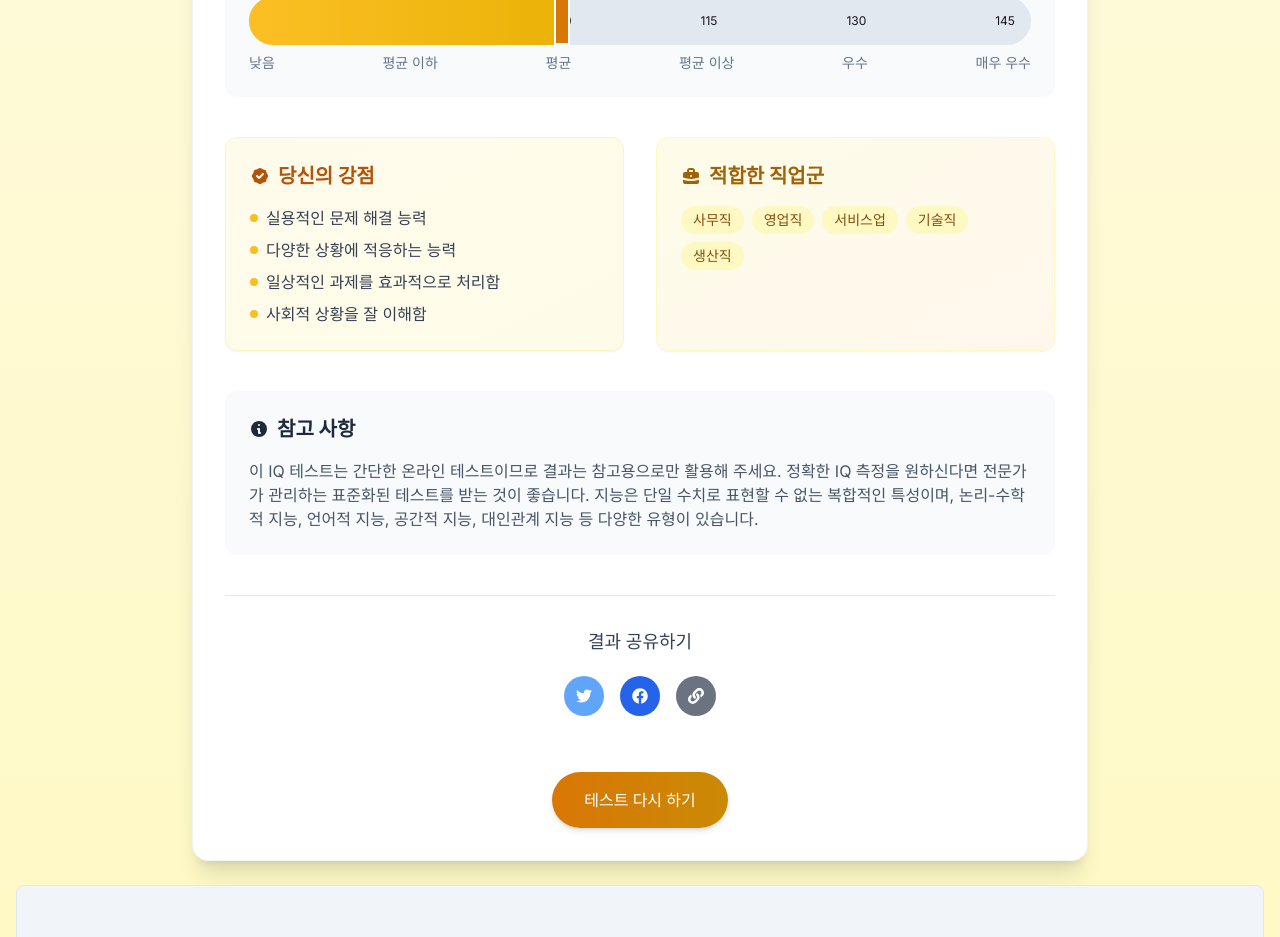
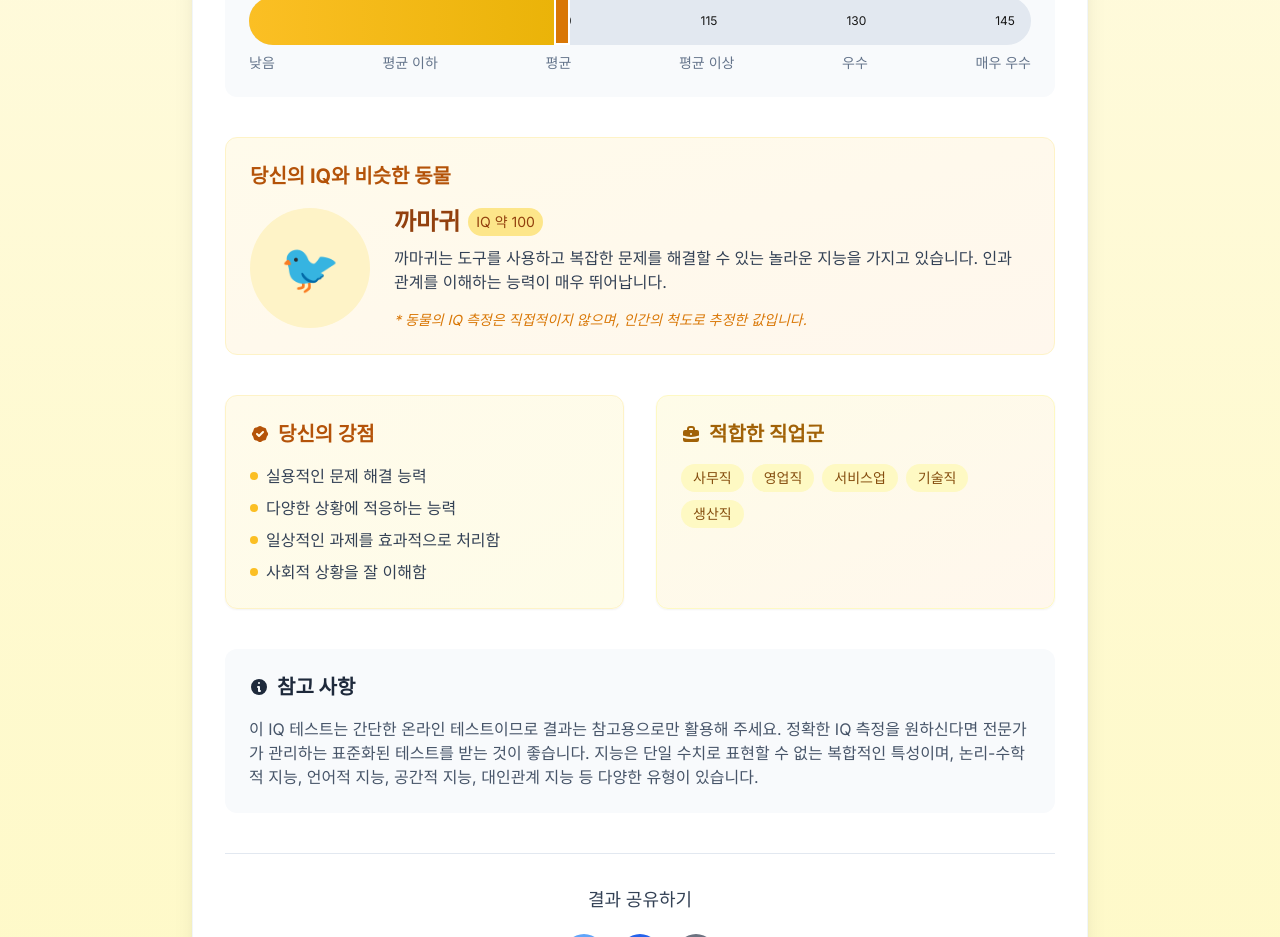
Before and after one commit to mingyun-jeong/interactive-site, a Next.js app: page /quizzes/iq/result in a window 1280 px wide. Shown: the part 1000-1937 px from the top of the page. Built offline with nearby package versions, Linux system fonts and the light colour scheme.

Commit message:
Add animal IQ comparison section to IQ test results

```diff
--- a/app/quizzes/iq/result/page.tsx
+++ b/app/quizzes/iq/result/page.tsx
@@ -6,6 +6,7 @@ import Link from "next/link";
 import { Brain, ChevronLeft, Share2 } from "lucide-react";
 import ShareButtons from "@/components/ShareButtons";
 import AdBanner from "@/components/AdBanner";
+import Image from "next/image";
 
 // IQ 점수 해석 데이터
 const iqRanges = [
@@ -119,6 +120,28 @@ const iqRanges = [
   }
 ];
 
+// 동물 IQ 비교 데이터
+const animalIqComparisons = [
+  { score: 140, animal: "돌고래", description: "돌고래는 가장 지능이 높은, 인간 이외의 동물로 알려져 있습니다. 복잡한 문제 해결 능력과 도구 사용, 자기 인식을 가지고 있습니다." },
+  { score: 130, animal: "침팬지", description: "침팬지는 도구를 사용하고, 언어를 배우며, 심지어 계획을 세우는 등 인간과 매우 유사한 인지 능력을 보입니다." },
+  { score: 120, animal: "고릴라", description: "고릴라는 추상적 사고가 가능하며, 문제 해결 능력이 뛰어나고 감정 이해와 표현이 가능합니다." },
+  { score: 110, animal: "코끼리", description: "코끼리는 뛰어난 기억력과 공감 능력을 가지고 있으며, 복잡한 사회적 구조를 이해하고 유지합니다." },
+  { score: 100, animal: "까마귀", description: "까마귀는 도구를 사용하고 복잡한 문제를 해결할 수 있는 놀라운 지능을 가지고 있습니다. 인과 관계를 이해하는 능력이 매우 뛰어납니다." },
+  { score: 95, animal: "오랑우탄", description: "오랑우탄은 도구를 사용하고, 새로운 상황에 적응하는 창의적인 문제 해결 능력을 가지고 있습니다." },
+  { score: 90, animal: "돼지", description: "돼지는 놀라울 정도로 학습 능력이 뛰어나며, 미로를 빠져나오는 문제 해결 능력이 우수합니다." },
+  { score: 85, animal: "비둘기", description: "비둘기는 훌륭한 길 찾기 능력과 패턴 인식 능력을 가지고 있으며, 추상적인 개념도 이해할 수 있습니다." },
+  { score: 80, animal: "고양이", description: "고양이는 문제 해결 능력이 있으며, 관찰을 통한 학습이 가능합니다." },
+  { score: 75, animal: "다람쥐", description: "다람쥐는 복잡한 공간 기억력과 문제 해결 능력을 가지고 있습니다." },
+  { score: 70, animal: "쥐", description: "쥐는 미로를 학습하고 문제를 해결하는 능력이 뛰어납니다." }
+];
+
+// 가장 가까운 동물 IQ 찾기 함수
+function findClosestAnimalIq(score) {
+  return animalIqComparisons.reduce((closest, current) => {
+    return Math.abs(current.score - score) < Math.abs(closest.score - score) ? current : closest;
+  });
+}
+
 function LoadingFallback() {
   return (
     <div className="flex justify-center items-center min-h-screen">
@@ -136,6 +159,9 @@ function IQResultContent() {
 
   // IQ 레벨 찾기
   const iqLevel = iqRanges.find(range => validScore >= range.min && validScore <= range.max);
+
+  // 가장 가까운 동물 IQ 찾기
+  const closestAnimal = findClosestAnimalIq(validScore);
 
   const [mounted, setMounted] = useState(false);
 
@@ -222,6 +248,43 @@ function IQResultContent() {
               <span>평균 이상</span>
               <span>우수</span>
               <span>매우 우수</span>
+            </div>
+          </div>
+
+          {/* 동물 IQ 비교 섹션 추가 */}
+          <div className="mb-10 bg-gradient-to-br from-amber-50 to-orange-50 dark:from-amber-900/20 dark:to-orange-900/20 p-6 rounded-xl border border-amber-100 dark:border-amber-800">
+            <h3 className="font-bold text-xl mb-4 text-amber-700 dark:text-amber-300">
+              당신의 IQ와 비슷한 동물
+            </h3>
+
+            <div className="flex flex-col md:flex-row gap-6 items-center">
+              <div className="w-[120px] h-[120px] bg-amber-100 dark:bg-amber-800 rounded-full flex items-center justify-center overflow-hidden relative">
+                <span className="text-5xl">{closestAnimal.animal === "돌고래" ? "🐬" :
+                                          closestAnimal.animal === "침팬지" ? "🐒" :
+                                          closestAnimal.animal === "고릴라" ? "🦍" :
+                                          closestAnimal.animal === "코끼리" ? "🐘" :
+                                          closestAnimal.animal === "까마귀" ? "🐦" :
+                                          closestAnimal.animal === "오랑우탄" ? "🦧" :
+                                          closestAnimal.animal === "돼지" ? "🐷" :
+                                          closestAnimal.animal === "비둘기" ? "🕊️" :
+                                          closestAnimal.animal === "고양이" ? "🐱" :
+                                          closestAnimal.animal === "다람쥐" ? "🐿️" : "🐭"}</span>
+              </div>
+
+              <div className="flex-1">
+                <div className="flex items-center mb-2">
+                  <span className="text-2xl font-bold text-amber-800 dark:text-amber-200 mr-2">{closestAnimal.animal}</span>
+                  <span className="text-sm bg-amber-200 dark:bg-amber-700 px-2 py-1 rounded-full text-amber-800 dark:text-amber-200">
+                    IQ 약 {closestAnimal.score}
+                  </span>
+                </div>
+                <p className="text-slate-700 dark:text-slate-300">
+                  {closestAnimal.description}
+                </p>
+                <p className="mt-4 text-sm text-amber-600 dark:text-amber-400 italic">
+                  * 동물의 IQ 측정은 직접적이지 않으며, 인간의 척도로 추정한 값입니다.
+                </p>
+              </div>
             </div>
           </div>
 
```
